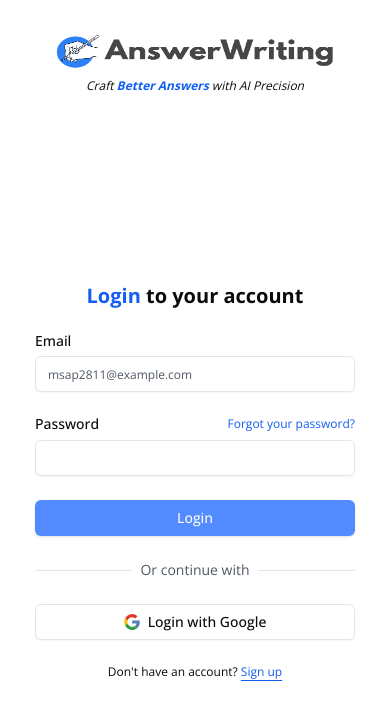
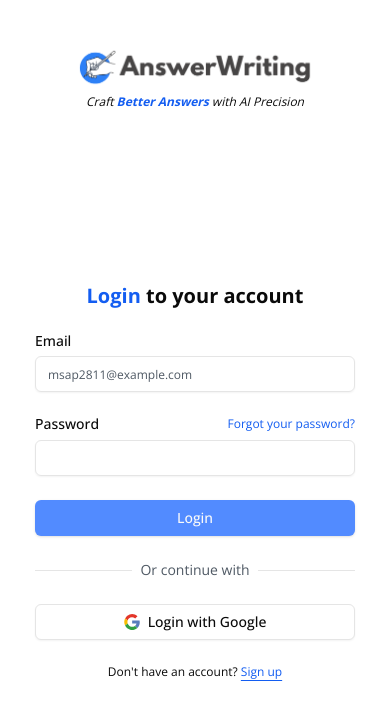
Before and after one commit to anthroholictechnologies/answerwriting, a Next.js app: page /auth/login in a window 390 px wide. Shown: the top 720 px of the page. Built offline with nearby package versions, Linux system fonts and the light colour scheme.

Commit message:
final check

```diff
--- a/src/app/(auth)/auth/login/page.tsx
+++ b/src/app/(auth)/auth/login/page.tsx
@@ -5,15 +5,15 @@ import Link from "next/link";
 export default function LoginPage() {
   return (
     <div className="grid min-h-svh lg:grid-cols-2">
-      <div className="flex flex-col gap-12 p-6 md:p-10">
+      <div className="flex flex-col gap-8 md:gap-12 p-6 pt-10 md:p-10">
         <div className="flex flex-col items-center md:items-start gap-1">
           <Link href="/">
             <Image
               src="/logos/3_resize.png"
               alt="answerwriting.com logo"
               height={50}
-              width={300}
-              className="w-[300px] h-[50px] md:w-[200px] md:h-[40px]"
+              width={250}
+              className="w-[250px] h-[50px] md:w-[200px] md:h-[40px]"
             />
           </Link>
           <div className="text-center md:hidden text-xs italic">
```
